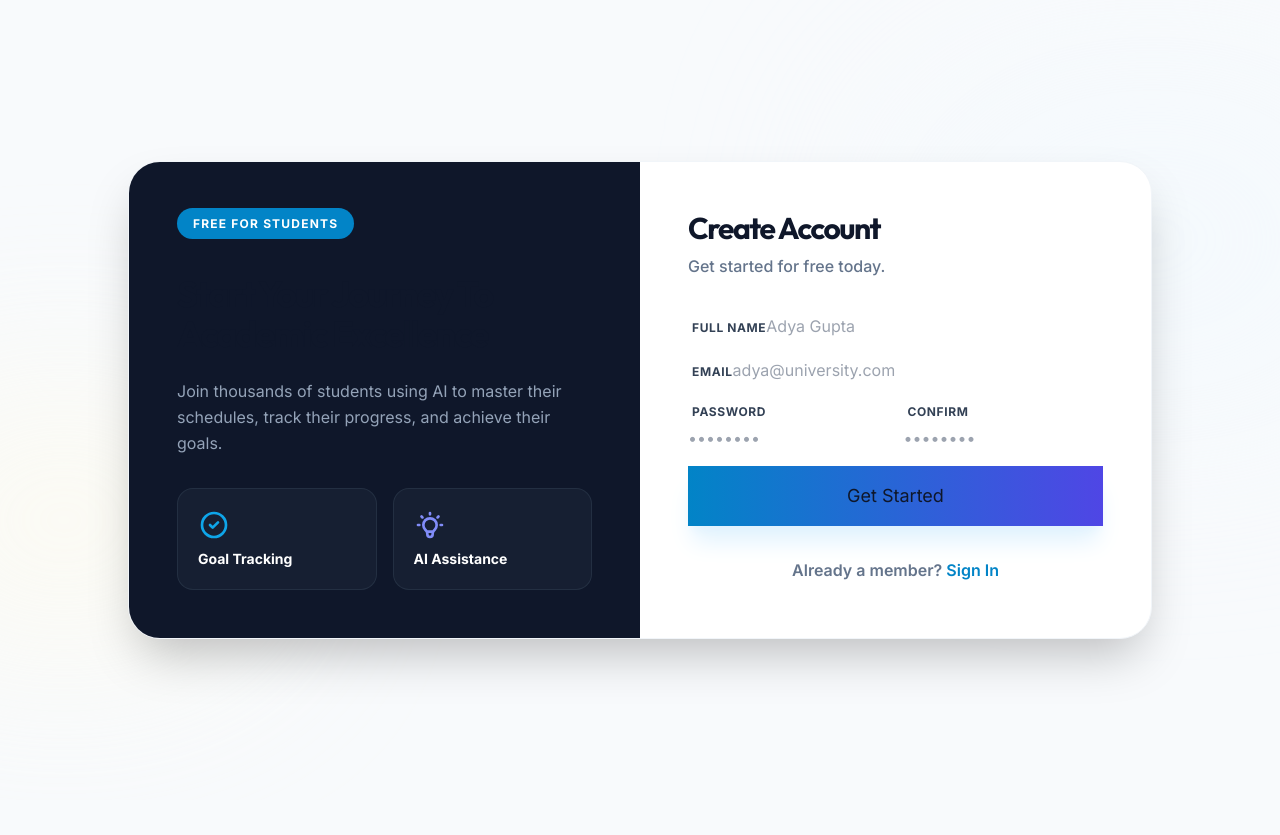
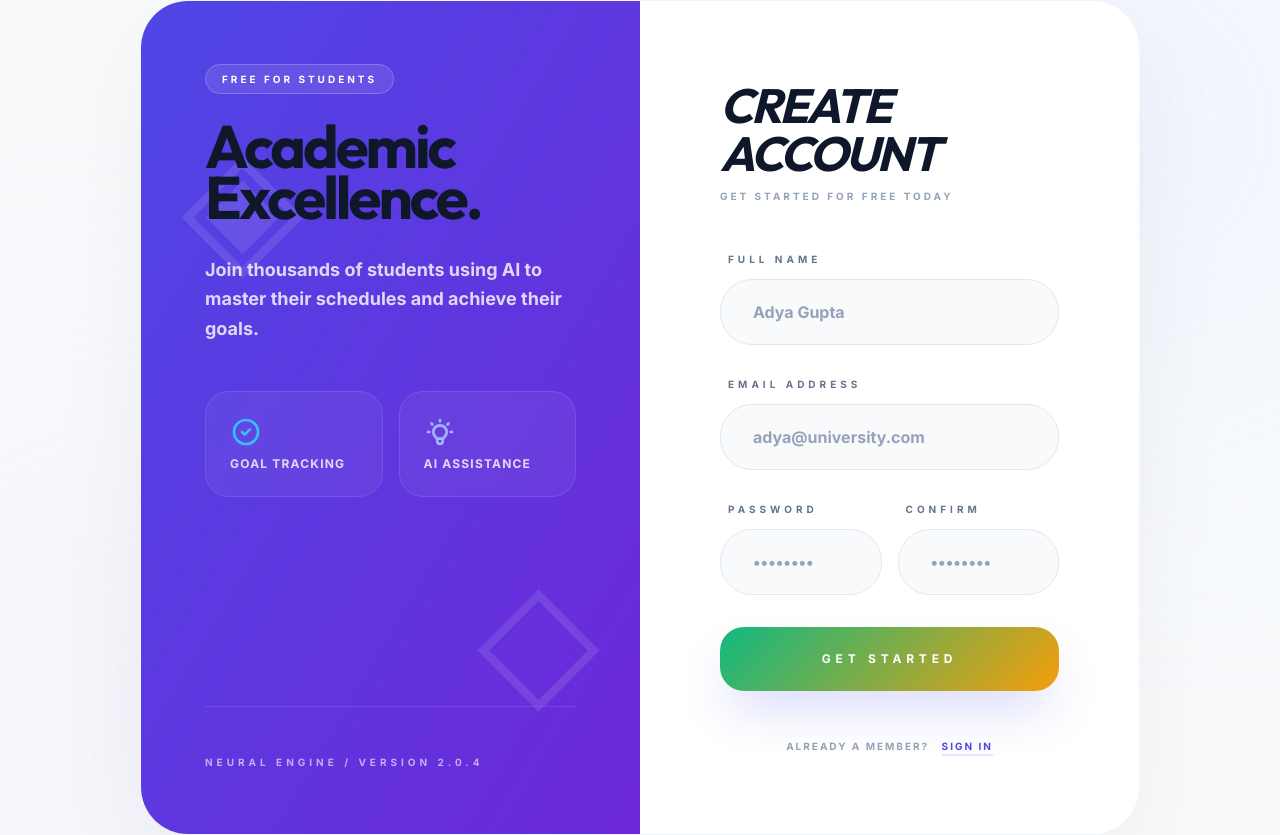
Before and after one commit to preethajagan3/Academic-Planner-AI, a React (Vite) app in the folder academic-planner-ai/frontend/: page /register in a window 1280 px wide. Before the commit the page ends 800 px from the top, so only its background shows below. Built offline with nearby package versions, Linux system fonts and the light colour scheme; no server answers.

Commit message:
Update Register.jsx

```diff
--- a/academic-planner-ai/frontend/src/pages/Register.jsx
+++ b/academic-planner-ai/frontend/src/pages/Register.jsx
@@ -43,90 +43,105 @@ const Register = () => {
   };
 
   return (
-    <div className="min-h-screen flex items-center justify-center bg-[#F8FAFC] relative overflow-hidden">
-      {/* Decorative Elements */}
-      <div className="absolute top-1/2 left-[-10%] w-[30%] h-[30%] bg-amber-50 rounded-full blur-[100px] opacity-60"></div>
-      <div className="absolute top-[10%] right-[-10%] w-[40%] h-[40%] bg-primary-50 rounded-full blur-[120px] opacity-50"></div>
+    <div className="min-h-screen flex items-center justify-center bg-[#f8fafc] relative overflow-hidden font-['Inter']">
+      {/* Decorative Blur Backgrounds */}
+      <div className="absolute top-[-10%] right-[-10%] w-[50%] h-[50%] bg-indigo-100 rounded-full blur-[150px] opacity-40"></div>
+      <div className="absolute bottom-[-10%] left-[-10%] w-[50%] h-[50%] bg-violet-100 rounded-full blur-[150px] opacity-40"></div>
 
-      <div className="max-w-5xl w-full mx-4 grid md:grid-cols-2 bg-white rounded-[32px] shadow-2xl overflow-hidden border border-slate-100 relative z-10">
-        {/* Left Side: Illustration Area */}
-        <div className="hidden md:flex flex-col justify-center p-12 bg-slate-900 text-white relative">
-          <div className="mb-10">
-            <span className="px-4 py-2 bg-primary-600 rounded-full text-xs font-bold uppercase tracking-widest">Free for Students</span>
+      <div className="max-w-[1000px] w-full mx-6 grid md:grid-cols-2 bg-white rounded-[3rem] shadow-[0_30px_100px_rgba(0,0,0,0.05)] overflow-hidden border border-slate-100 relative z-10 transition-all duration-700 animate-fade-in">
+
+        {/* Visual Brand Side */}
+        <div className="hidden md:flex flex-col justify-between p-16 bg-gradient-to-br from-indigo-600 to-violet-700 text-white relative">
+          <div className="absolute inset-0 opacity-10 pointer-events-none overflow-hidden">
+            <div className="absolute top-20 left-10 text-[10rem]">◈</div>
+            <div className="absolute bottom-20 right-10 text-[10rem]">◇</div>
           </div>
-          <h1 className="text-4xl font-bold mb-6">Start Your Journey To Academic Excellence</h1>
-          <p className="text-slate-400 leading-relaxed mb-8">
-            Join thousands of students using AI to master their schedules, track their progress, and achieve their goals.
-          </p>
 
-          <div className="grid grid-cols-2 gap-4">
-            <div className="p-5 bg-slate-800/50 rounded-2xl border border-slate-700/50 flex flex-col items-start">
-              <TargetIcon className="w-8 h-8 text-primary-500 mb-2" />
-              <p className="text-sm font-bold">Goal Tracking</p>
+          <div className="relative z-10">
+            <div className="mb-8">
+              <span className="px-4 py-2 bg-white/10 backdrop-blur-md rounded-full text-[10px] font-black uppercase tracking-[0.3em] border border-white/20">Free for Students</span>
             </div>
-            <div className="p-5 bg-slate-800/50 rounded-2xl border border-slate-700/50 flex flex-col items-start">
-              <BrainIcon className="w-8 h-8 text-indigo-400 mb-2" />
-              <p className="text-sm font-bold">AI Assistance</p>
+            <h1 className="text-6xl font-black leading-[0.85] tracking-tighter mb-8">
+              Academic <br />
+              Excellence.
+            </h1>
+            <p className="text-lg font-bold opacity-80 leading-relaxed max-w-sm mb-12">
+              Join thousands of students using AI to master their schedules and achieve their goals.
+            </p>
+
+            <div className="grid grid-cols-2 gap-4">
+              <div className="p-6 bg-white/5 rounded-3xl border border-white/10 backdrop-blur-sm flex flex-col items-start hover:bg-white/10 transition-all cursor-default">
+                <TargetIcon className="w-8 h-8 text-primary-400 mb-2" />
+                <p className="text-xs font-black uppercase tracking-widest opacity-80">Goal Tracking</p>
+              </div>
+              <div className="p-6 bg-white/5 rounded-3xl border border-white/10 backdrop-blur-sm flex flex-col items-start hover:bg-white/10 transition-all cursor-default">
+                <BrainIcon className="w-8 h-8 text-indigo-300 mb-2" />
+                <p className="text-xs font-black uppercase tracking-widest opacity-80">AI Assistance</p>
+              </div>
             </div>
+          </div>
+
+          <div className="pt-12 border-t border-white/10 relative z-10">
+            <p className="text-[10px] font-black uppercase tracking-[0.4em] opacity-60">Neural Engine / Version 2.0.4</p>
           </div>
         </div>
 
-        {/* Right Side: Form */}
-        <div className="p-8 md:p-12">
-          <div className="mb-8">
-            <h2 className="text-3xl font-bold text-slate-900 mb-2">Create Account</h2>
-            <p className="text-slate-500 font-medium">Get started for free today.</p>
+        {/* Form Side */}
+        <div className="p-12 md:p-20 flex flex-col justify-center bg-white">
+          <div className="mb-12">
+            <h2 className="text-5xl font-black text-slate-900 tracking-tighter mb-3 leading-none italic uppercase">Create Account</h2>
+            <p className="text-slate-400 font-black uppercase tracking-[0.3em] text-[10px]">Get started for free today</p>
           </div>
 
-          <form onSubmit={onSubmit} className="space-y-4">
-            <div className="space-y-1">
-              <label className="text-xs font-bold text-slate-700 ml-1 uppercase tracking-wider">Full Name</label>
+          <form onSubmit={onSubmit} className="space-y-8">
+            <div className="flex flex-col space-y-3">
+              <label className="text-[10px] font-black text-slate-500 uppercase tracking-[0.4em] ml-2">Full Name</label>
               <input
                 type="text"
                 name="name"
                 value={name}
                 onChange={onChange}
                 required
-                className="input-field"
+                className="glass-input !py-5 !px-8 text-base"
                 placeholder="Adya Gupta"
               />
             </div>
 
-            <div className="space-y-1">
-              <label className="text-xs font-bold text-slate-700 ml-1 uppercase tracking-wider">Email</label>
+            <div className="flex flex-col space-y-3">
+              <label className="text-[10px] font-black text-slate-500 uppercase tracking-[0.4em] ml-2">Email Address</label>
               <input
                 type="email"
                 name="email"
                 value={email}
                 onChange={onChange}
                 required
-                className="input-field"
+                className="glass-input !py-5 !px-8 text-base"
                 placeholder="adya@university.com"
               />
             </div>
 
             <div className="grid grid-cols-2 gap-4">
-              <div className="space-y-1">
-                <label className="text-xs font-bold text-slate-700 ml-1 uppercase tracking-wider">Password</label>
+              <div className="flex flex-col space-y-3">
+                <label className="text-[10px] font-black text-slate-500 uppercase tracking-[0.4em] ml-2">Password</label>
                 <input
                   type="password"
                   name="password"
                   value={password}
                   onChange={onChange}
                   required
-                  className="input-field"
+                  className="glass-input !py-5 !px-8 text-base"
                   placeholder="••••••••"
                 />
               </div>
-              <div className="space-y-1">
-                <label className="text-xs font-bold text-slate-700 ml-1 uppercase tracking-wider">Confirm</label>
+              <div className="flex flex-col space-y-3">
+                <label className="text-[10px] font-black text-slate-500 uppercase tracking-[0.4em] ml-2">Confirm</label>
                 <input
                   type="password"
                   name="password2"
                   value={password2}
                   onChange={onChange}
                   required
-                  className="input-field"
+                  className="glass-input !py-5 !px-8 text-base"
                   placeholder="••••••••"
                 />
               </div>
@@ -135,21 +150,29 @@ const Register = () => {
             <button
               type="submit"
               disabled={isLoading}
-              className="w-full btn-primary py-4 mt-4 text-lg bg-gradient-to-r from-primary-600 to-indigo-600 hover:opacity-90 shadow-xl shadow-primary-100"
+              className="btn-premium w-full !py-6 !rounded-3xl !text-xs uppercase tracking-[0.4em] shadow-2xl shadow-indigo-500/30 mt-4"
             >
-              {isLoading ? 'Creating Account...' : 'Get Started'}
+              {isLoading ? (
+                <div className="flex items-center justify-center gap-3">
+                  <div className="w-4 h-4 border-2 border-white/30 border-t-white rounded-full animate-spin"></div>
+                  <span>Generating Account...</span>
+                </div>
+              ) : (
+                'Get Started'
+              )}
             </button>
           </form>
 
-          <p className="text-center text-slate-500 font-semibold mt-8">
+          <p className="text-center mt-12 text-slate-400 font-black uppercase tracking-[0.2em] text-[10px]">
             Already a member?{' '}
-            <Link to="/login" className="text-primary-600 hover:text-indigo-600 transition-colors">
+            <Link to="/login" className="text-indigo-600 hover:text-indigo-700 transition-colors border-b-2 border-indigo-100 pb-0.5 ml-2 hover:border-indigo-500">
               Sign In
             </Link>
           </p>
         </div>
       </div>
     </div>
+
   );
 };
 
```
